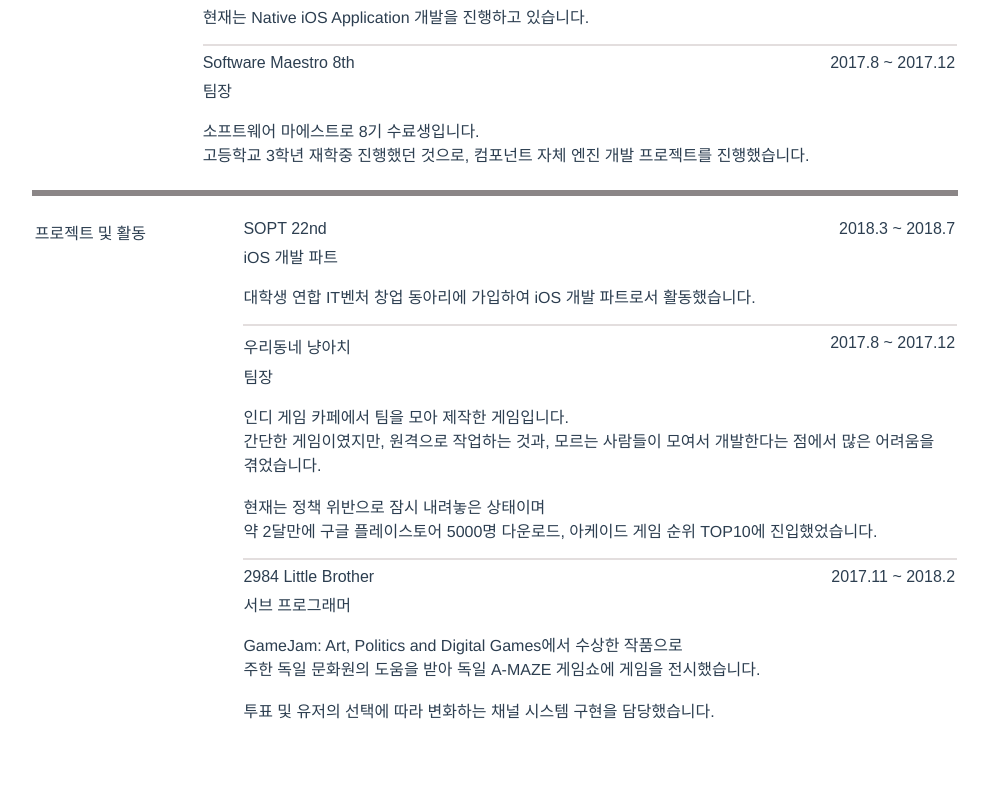
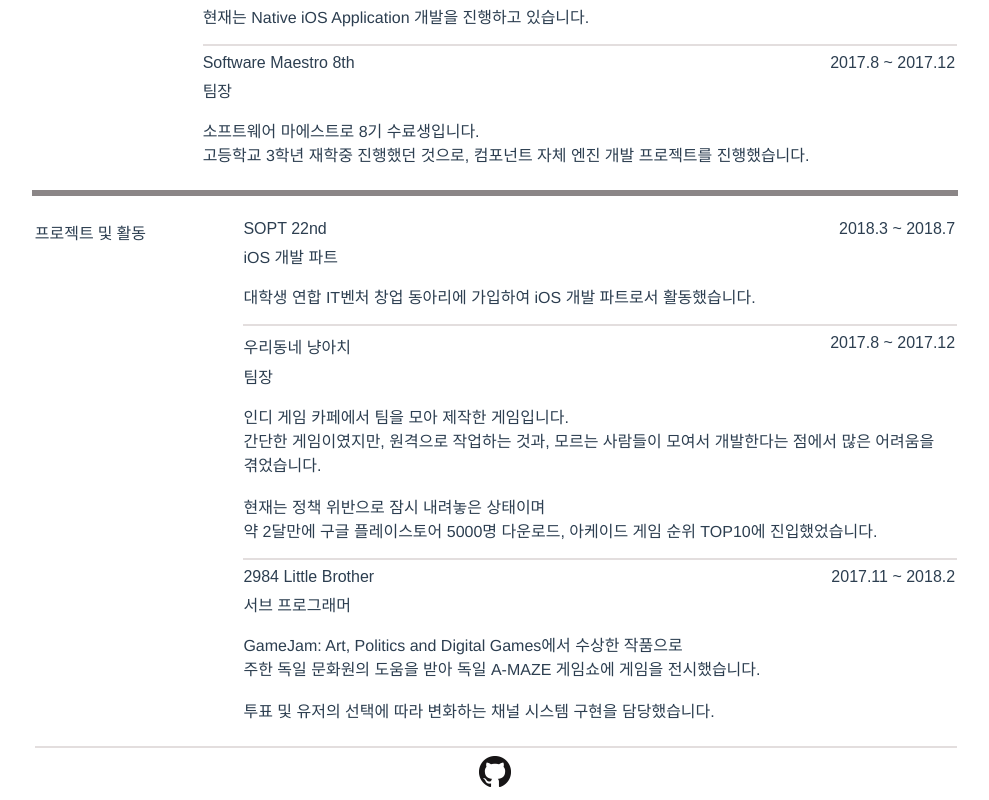
Before and after one commit to OhDeokwon/resume, a Vue app: page / in a window 1280 px wide. Shown: the part 677-1477 px from the top of the page, without its empty margins (145-1134 px from the left). Before the commit the page ends 1423 px from the top, so only its background shows below. Built offline with nearby package versions, Linux system fonts and the light colour scheme; a web font is replaced by a local one.

Commit message:
index 페이지에 소셜 버튼 추가
Signed-off-by: KimDeokwon <codevillain@naver.com>

```diff
--- a/src/pages/index.vue
+++ b/src/pages/index.vue
@@ -6,6 +6,7 @@
     <div class="main-content-layout">
       <privacy-section-container />
       <antecedents-section-container />
+      <social-buttons-container />
     </div>
   </div>
 </template>
@@ -13,10 +14,12 @@
 <script>
 import PrivacySectionContainer from '../components/containers/PrivacySectionContainer'
 import AntecedentsSectionContainer from "../components/containers/AntecedentsSectionContainer"
+import SocialButtonsContainer from "../components/containers/SocialButtonsContainer";
 
 export default {
   name: 'index',
   components: {
+    SocialButtonsContainer,
     AntecedentsSectionContainer,
     PrivacySectionContainer
   }
```
